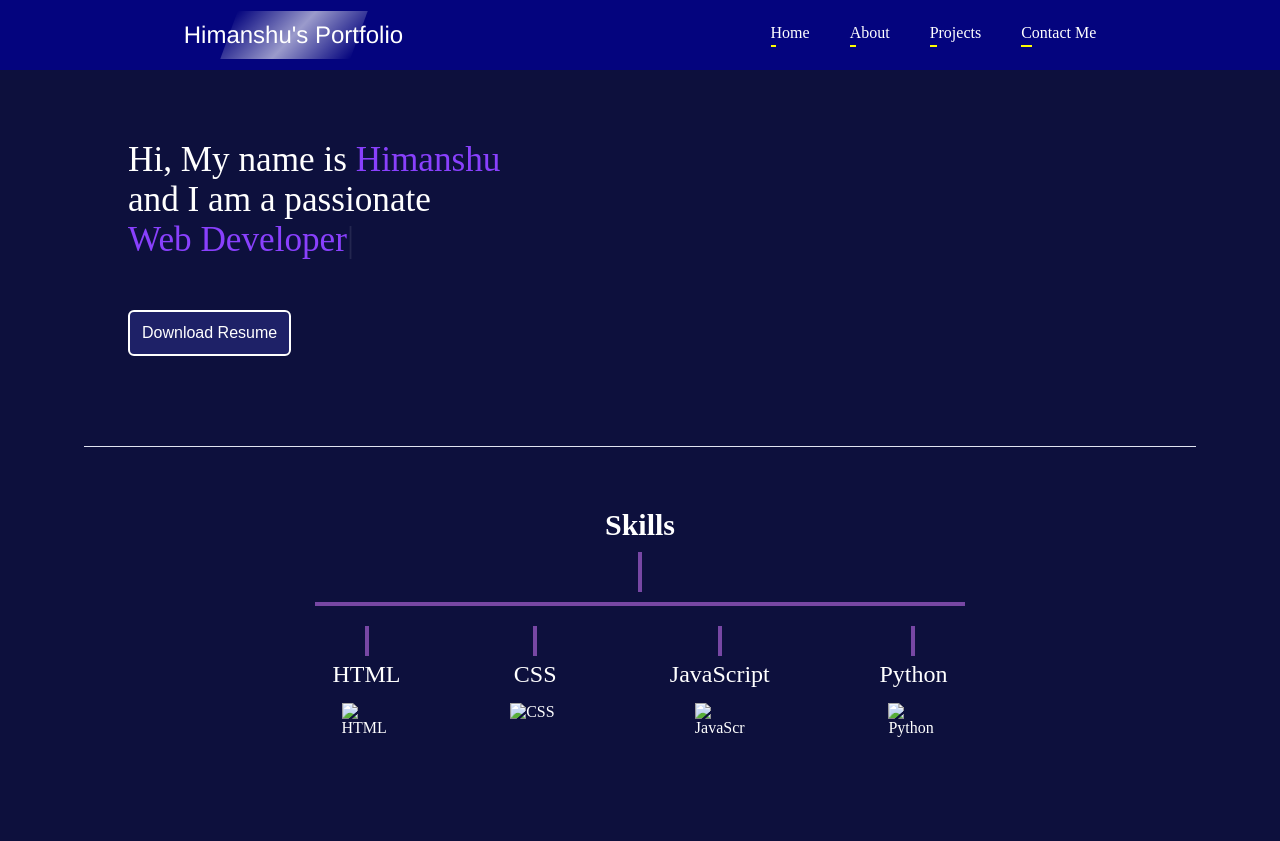
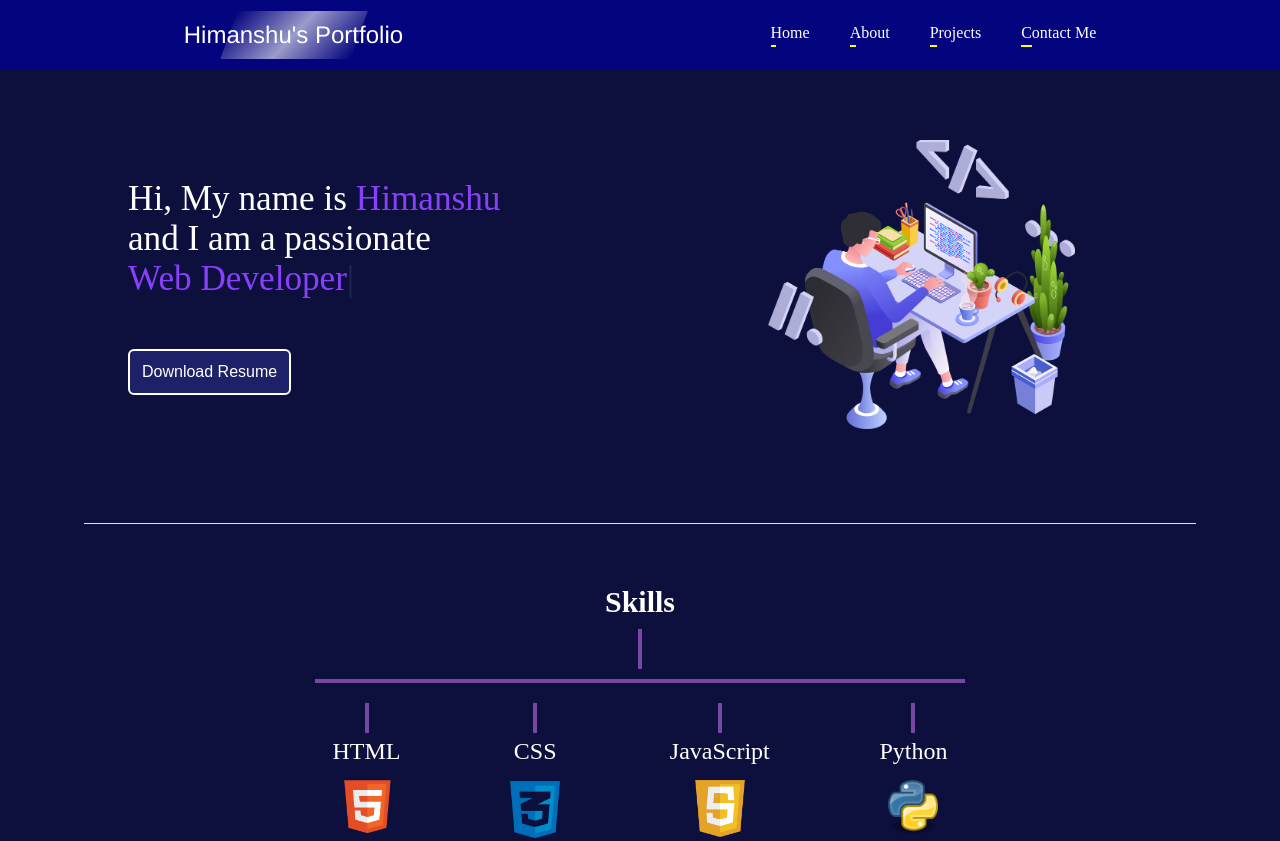
Before and after one commit to Himanshu-coder-prog/Portfolio, a plain HTML site: page index.html in a window 1280 px wide. Shown: the top 841 px of the page. Drawn offline with nearby package versions, Linux system fonts and the light colour scheme.

Commit message:
Update index.html

```diff
--- a/index.html
+++ b/index.html
@@ -36,7 +36,7 @@
         </div>
       </div>
       <div class="rightSection">
-        <img src="dev.png" alt="">
+        <img src="images/dev.png" alt="">
       </div>
     </section>
 
@@ -50,25 +50,25 @@
           <div class="branch">
             <div class="branch-line"></div>
             <p>HTML</p>
-            <img src="html.png" alt="HTML" width="50">
+            <img src="images/html.png" alt="HTML" width="50">
           </div>
 
           <div class="branch">
             <div class="branch-line"></div>
             <p>CSS</p>
-            <img src="css.png" alt="CSS" width="50">
+            <img src="images/css.png" alt="CSS" width="50">
           </div>
 
           <div class="branch">
             <div class="branch-line"></div>
             <p>JavaScript</p>
-            <img src="js.png" alt="JavaScript" width="50">
+            <img src="images/js.png" alt="JavaScript" width="50">
           </div>
 
           <div class="branch">
             <div class="branch-line"></div>
             <p>Python</p>
-            <img src="python.png" alt="Python" width="50">
+            <img src="images/python.png" alt="Python" width="50">
           </div>
         </div>
       </div>
```
